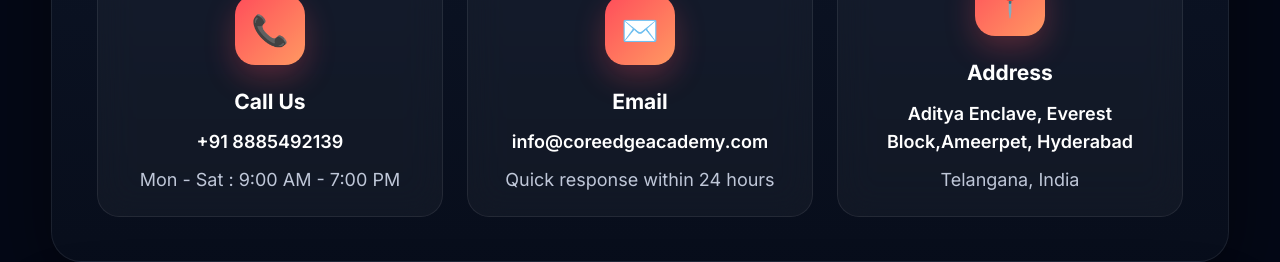
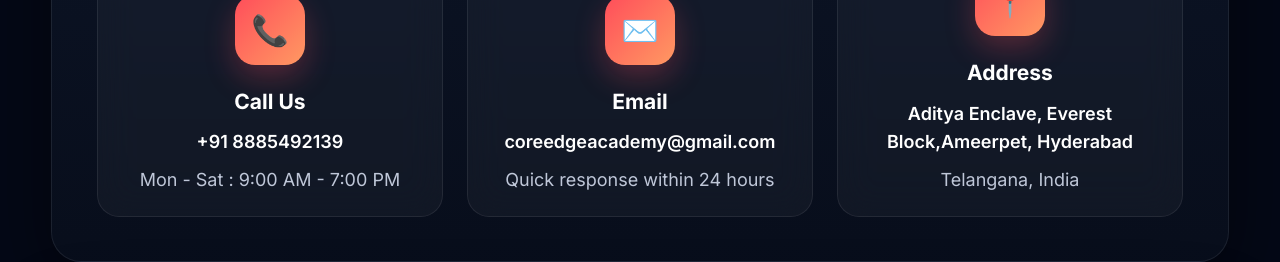
Before and after one commit to eshwarkathi/core_edge_academy, a React (Vite) app: page /enroll in a window 1280 px wide. Shown: the part 1880-2142 px from the top of the page. Built offline with nearby package versions, Linux system fonts and the light colour scheme.

Commit message:
update pages

```diff
--- a/src/pages/Enroll.jsx
+++ b/src/pages/Enroll.jsx
@@ -27,7 +27,7 @@
   {
     icon: "✉️",
     title: "Email",
-    value: "info@coreedgeacademy.com",
+    value: "coreedgeacademy@gmail.com",
     sub: "Quick response within 24 hours",
   },
   {
```
